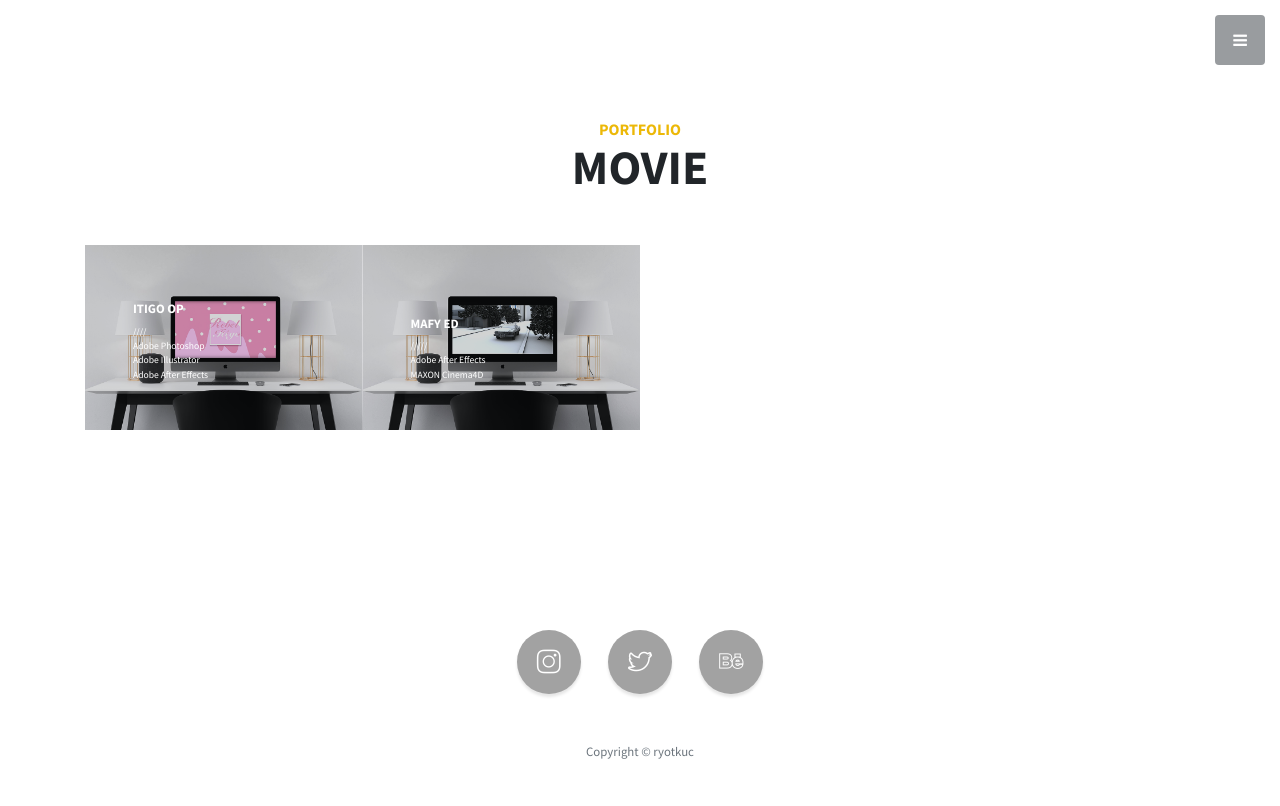
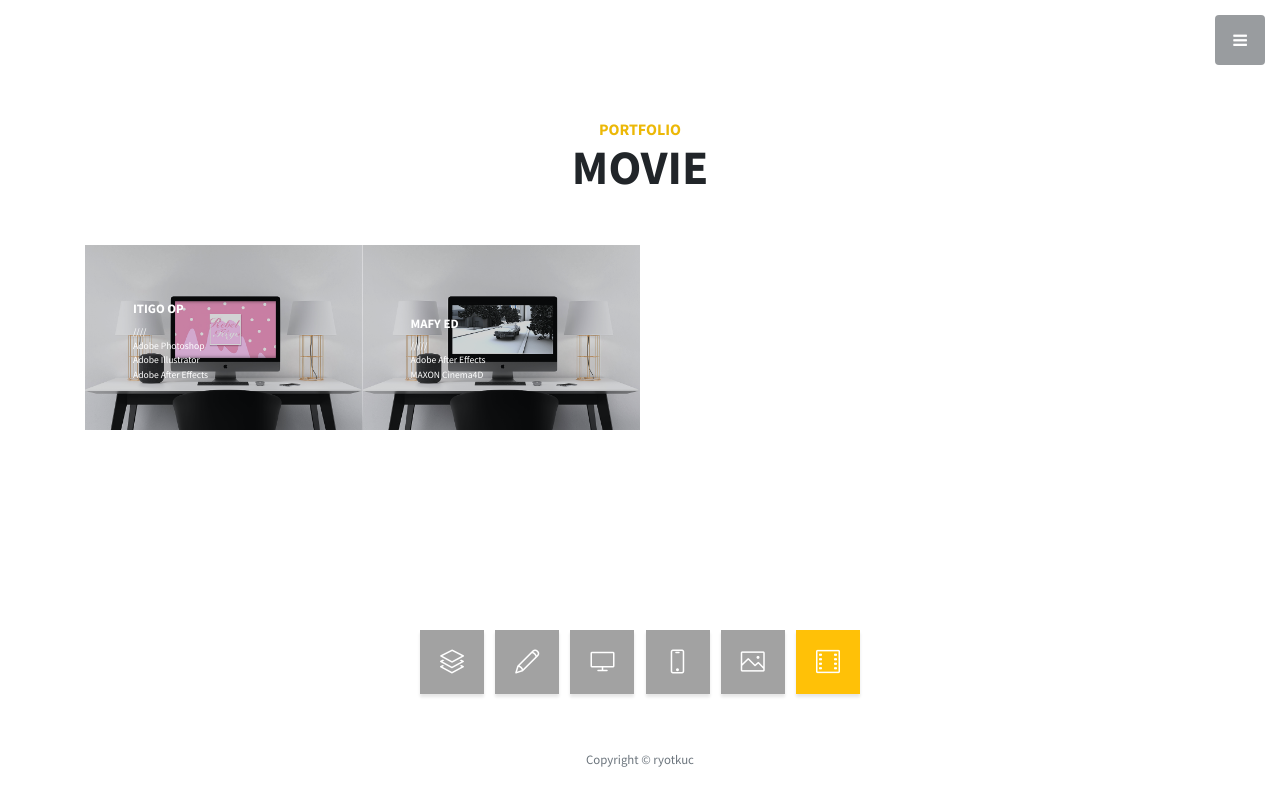
Before and after one commit to ryotakeuchi/ryotkuc, a website: page movie.html in a window 1280 px wide. Drawn offline with Linux system fonts and the light colour scheme.

Commit message:
add
adddddd

```diff
--- a/movie.html
+++ b/movie.html
@@ -101,24 +101,45 @@
       <div class="container">
         <ul class="list-inline mb-5">
           <li class="list-inline-item">
-            <a class="social-link rounded-circle text-white mr-3" href="#">
-              <i class="icon-social-instagram"></i>
+            <a class="social-link text-white " href="graphic.html">
+              <i class="icon-layers"></i>
+            </a>
+          </li>
+          <li class="list-inline-item mb-2">
+            <a class="social-link text-white" href="illustration.html">
+              <i class="icon-pencil"></i>
             </a>
           </li>
           <li class="list-inline-item">
-            <a class="social-link rounded-circle text-white mr-3" href="#">
-              <i class="icon-social-twitter"></i>
+            <a class="social-link text-white" href="webdesign.html">
+              <i class="icon-screen-desktop"></i>
             </a>
           </li>
           <li class="list-inline-item">
-            <a class="social-link rounded-circle text-white" href="#">
-              <i class="icon-social-behance"></i>
+            <a class="social-link text-white" href="appdesign.html">
+              <i class="icon-screen-smartphone"></i>
             </a>
           </li>
+          <li class="list-inline-item">
+            <a class="social-link  text-white " href="#">
+              <i class="icon-picture"></i>
+            </a>
+          </li>
+          <li class="list-inline-item">
+            <a class="social-link  text-white bg-warning" href="movie.html">
+              <i class="icon-film"></i>
+            </a>
+          </li>
+
         </ul>
         <p class="text-muted small mb-0">Copyright &copy; ryotkuc</p>
       </div>
     </footer>
+
+
+
+
+
 
     <!-- Scroll to Top Button-->
     <a class="scroll-to-top rounded js-scroll-trigger" href="#page-top">
```
Also changed, not shown: appdesign.html (+25 -6 lines), graphic-/gd-zikohyougen.html (+5 -5 lines), index.html (+1 -1 lines).
